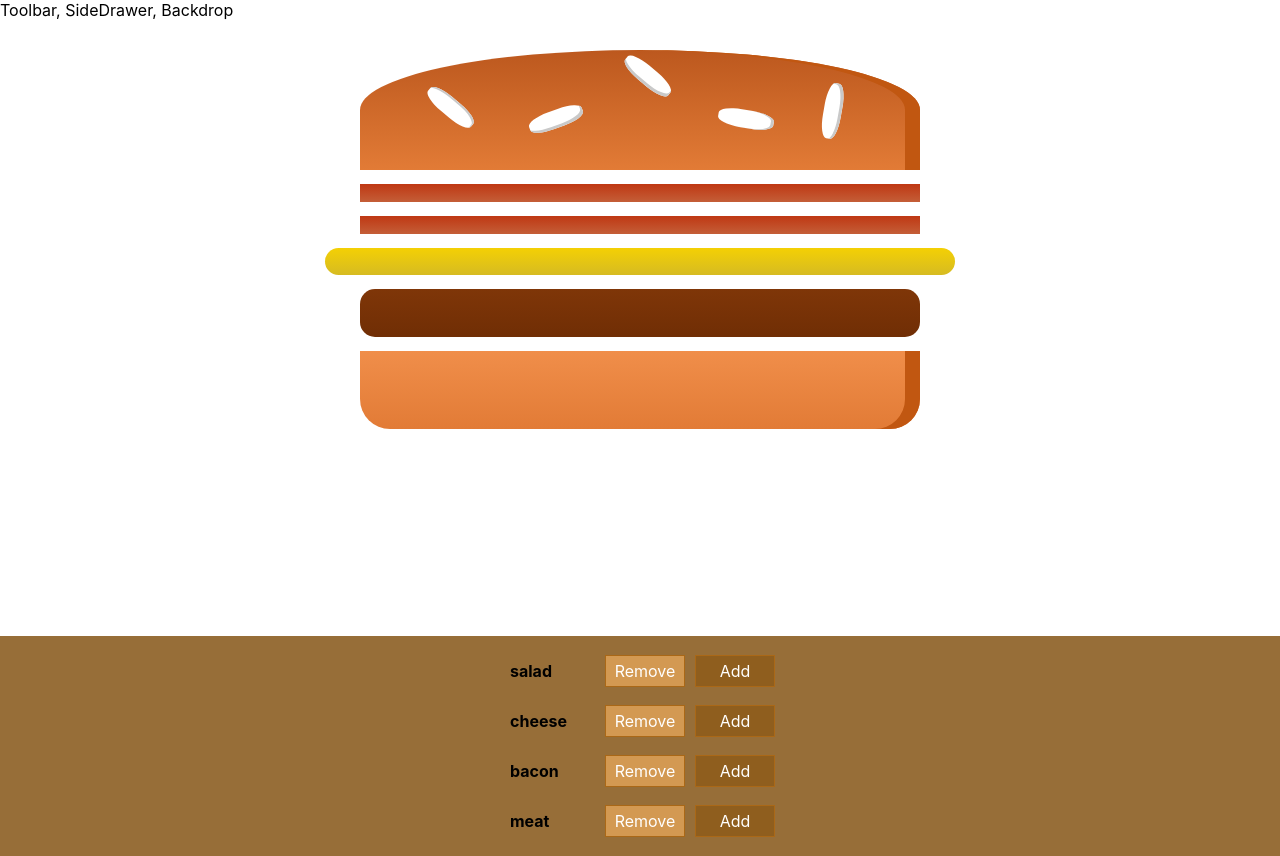
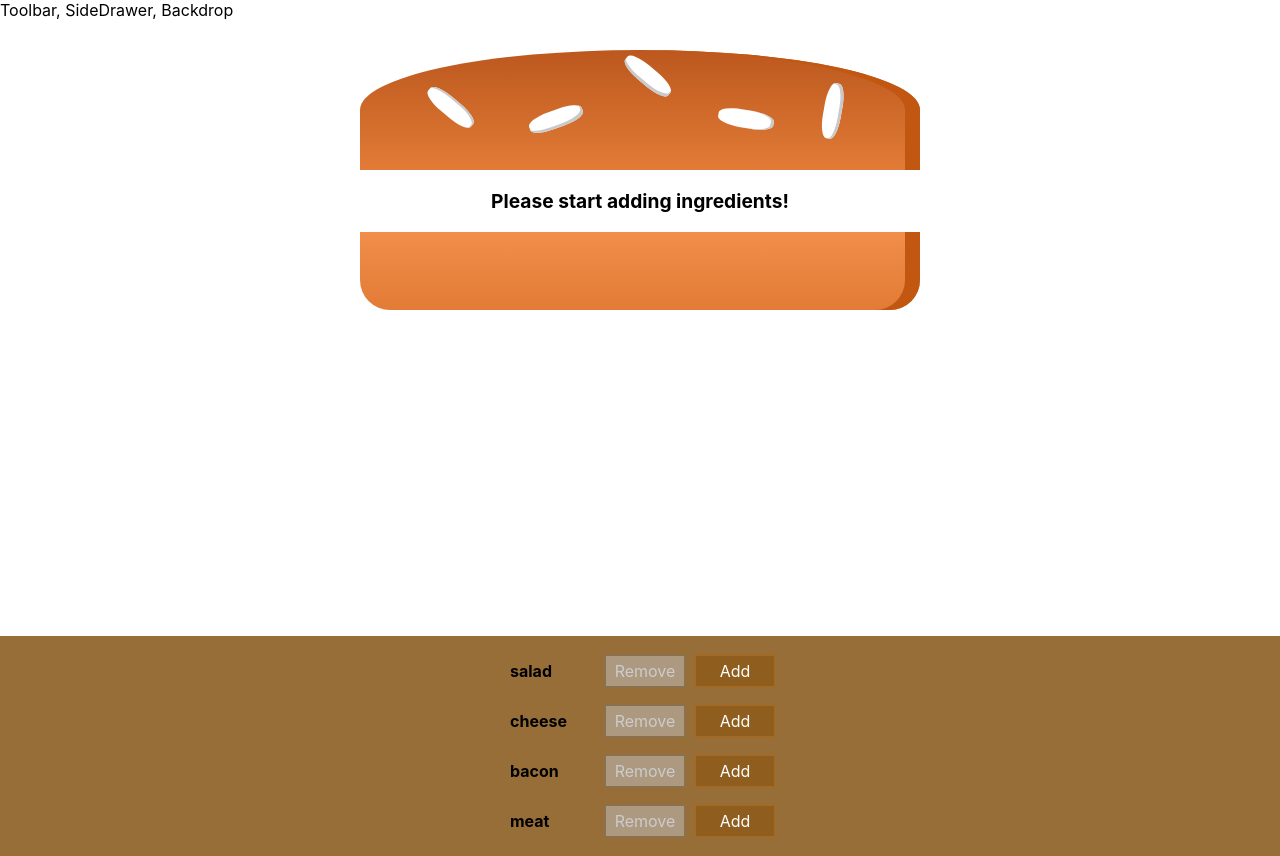
Before and after one commit to NicolasAndres1/burgerbuilder, a React app: page / in a window 1280 px wide. Built offline with nearby package versions, Linux system fonts and the light colour scheme.

Commit message:
BuildControl v1.2
Added functionality and styles

```diff
--- a/src/Components/Burger/BuildControls/BuildControl/BuildControl.js
+++ b/src/Components/Burger/BuildControls/BuildControl/BuildControl.js
@@ -7,8 +7,15 @@ import classes from './BuildControl.module.css';
 const buildControl = (props) => (
     <div className={classes.BuildControl}>
         <div className={classes.Label}>{props.label}</div>
-        <button className={classes.Remove}>Remove</button>
-        <button className={classes.Add}>Add</button>
+        <button
+            className = {classes.Remove}
+            onClick = {props.removed}
+            disabled = {props.disabled}>
+            Remove  </button>
+        <button
+            className = {classes.Add}
+            onClick = {props.added}>
+            Add</button>
     </div>
 );
 
--- a/src/Components/Burger/BuildControls/BuildControls.js
+++ b/src/Components/Burger/BuildControls/BuildControls.js
@@ -6,16 +6,22 @@ import BuildControl from './BuildControl/BuildControl';
 import classes from './BuildControls.module.css';
 
 const controls = [
-    { label: 'salad', type: 'salad'},
-    { label: 'cheese', type: 'cheese'},
-    { label: 'bacon', type: 'bacon'},
-    { label: 'meat', type: 'meat'}
+    { label: 'salad', type: 'salad' },
+    { label: 'cheese', type: 'cheese' },
+    { label: 'bacon', type: 'bacon' },
+    { label: 'meat', type: 'meat' }
 ];
 
 const buildControls = (props) => (
     <div className={classes.BuildControls}>
         {controls.map(ctlr => (
-            <BuildControl key={ctlr.label} label={ctlr.label} />
+            <BuildControl
+                key = {ctlr.label}
+                label = {ctlr.label}
+                added = {() => props.ingredientAdded(ctlr.type)}
+                removed = {() => props.ingredientRemoved(ctlr.type)}
+                disabled = {props.disabledIngredient[ctlr.type]}
+            />
         ))}
     </div>
 );
--- a/src/Containers/BurgerBuilder/BurgerBuilder.js
+++ b/src/Containers/BurgerBuilder/BurgerBuilder.js
@@ -3,21 +3,77 @@ import React, { Component } from 'react';
 import Burger from '../../Components/Burger/Burger';
 import BuildControls from '../../Components/Burger/BuildControls/BuildControls';
 
+const INGREDIENTS_PRICE = {
+    salad: 0.4,
+    bacon: 0.7,
+    cheese: 0.5,
+    meat: 1.1
+};
+
 class BurgerBuilder extends Component {
     state = {
         ingredients: {
             salad: 0,
-            bacon: 2,
-            cheese: 1,
-            meat: 1
+            bacon: 0,
+            cheese: 0,
+            meat: 0
+        },
+        totalPrice: 4
+    }
+
+    addIngredientHandler = (type) => {
+        let count = this.state.ingredients[type];
+        count += 1;
+        let updatedIngredients = {
+            ...this.state.ingredients
+        };
+        updatedIngredients[type] = count;
+
+        let priceAdded = INGREDIENTS_PRICE[type];
+        priceAdded += this.state.totalPrice;
+
+        this.setState({
+            ingredients: updatedIngredients,
+            totalPrice: priceAdded
+        });
+    }
+
+    removeIngredientHandler = (type) => {
+        let count =this.state.ingredients[type];
+        if(count <=0) {
+            return;
         }
+        count -= 1;
+        let updatedIngredients = {
+            ...this.state.ingredients
+        };
+        updatedIngredients[type] = count;
+
+        let reducedPrice = INGREDIENTS_PRICE[type];
+        reducedPrice -= this.state.totalPrice;
+
+        this.setState({
+            ingredients: updatedIngredients,
+            totalPrice: reducedPrice
+        })
     }
 
     render() {
-        return(
+        const disabledIngredient = {
+            ...this.state.ingredients
+        };
+        for (let key in disabledIngredient) {
+            disabledIngredient[key] = disabledIngredient[key] <= 0;
+        }
+
+        return (
             <>
-                <Burger ingredients={this.state.ingredients}/>
-                <BuildControls />
+                <Burger ingredients = {this.state.ingredients} />
+                <BuildControls
+                    ingredientAdded = {this.addIngredientHandler}
+                    ingredientRemoved = {this.removeIngredientHandler}
+                    disabledIngredient = {disabledIngredient}
+                />
             </>
         );
     }
```
